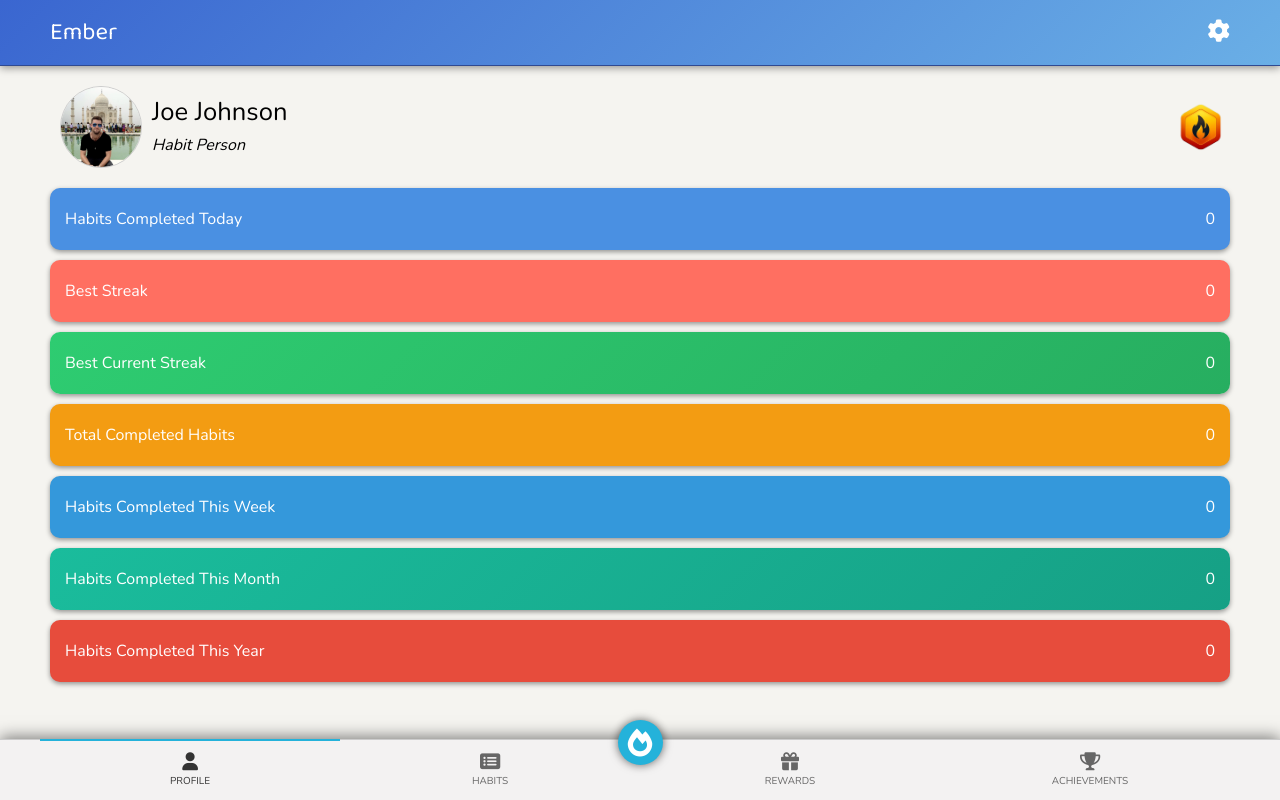
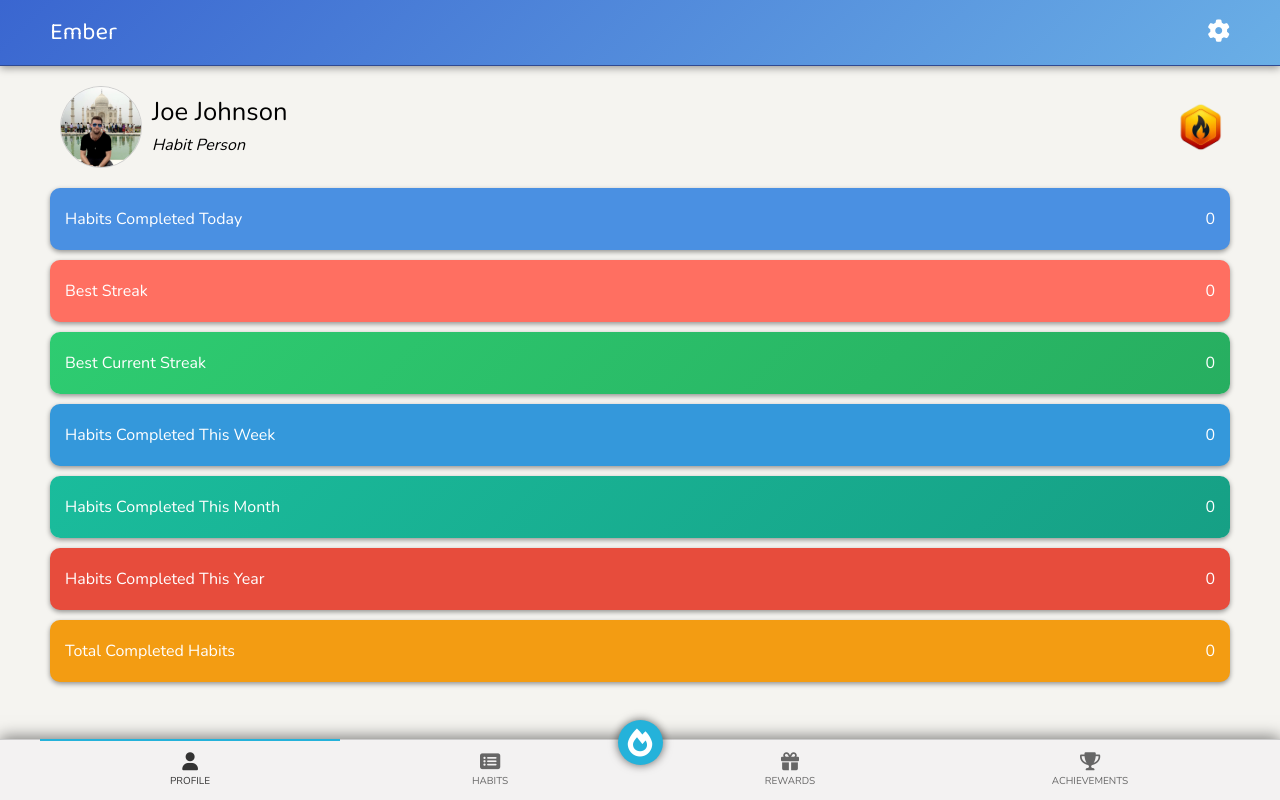
Before and after one commit to joseph-johnson27001/habit-spinner, a Vue app: page /profile in a window 1280 px wide. Built offline with nearby package versions, Linux system fonts and the light colour scheme.

Commit message:
Moved order of stats

```diff
--- a/src/components/Profile/HabitStats/HabitStats.vue
+++ b/src/components/Profile/HabitStats/HabitStats.vue
@@ -51,11 +51,7 @@ export default {
           value: this.habitsCompleted,
           bg: "linear-gradient(135deg, #2ECC71, #27AE60)", // Gradient from bright green to rich green
         },
-        {
-          title: "Total Completed Habits",
-          value: this.totalCompletedHabits,
-          bg: "#F39C12", // Golden yellow for importance
-        },
+
         {
           title: "Habits Completed This Week",
           value: this.weeklyCompleted,
@@ -71,6 +67,11 @@ export default {
           value: this.yearlyCompleted,
           bg: "#E74C3C", // Strong red for major achievements
         },
+        {
+          title: "Total Completed Habits",
+          value: this.totalCompletedHabits,
+          bg: "#F39C12", // Golden yellow for importance
+        },
       ];
     },
   },
```
